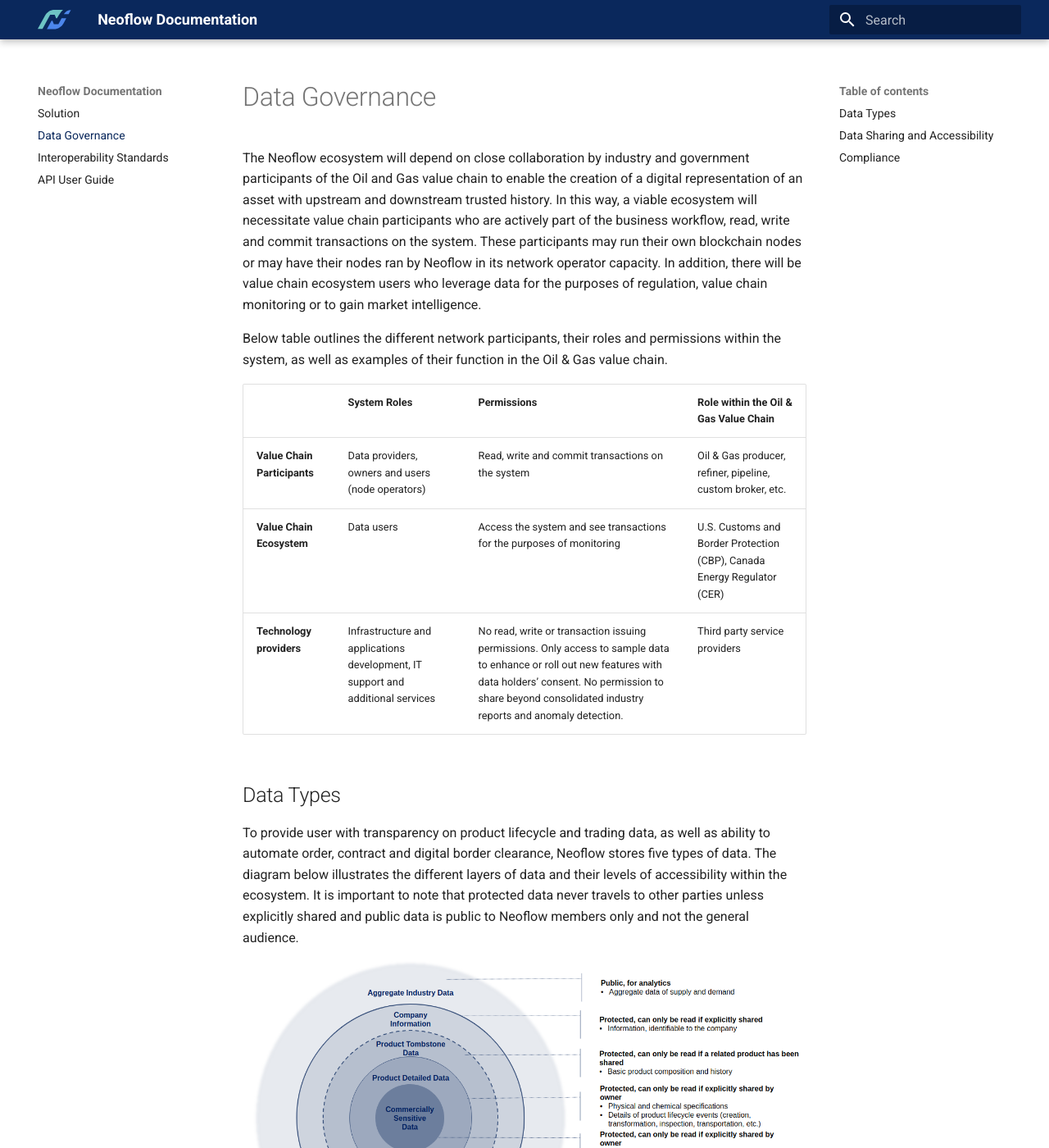
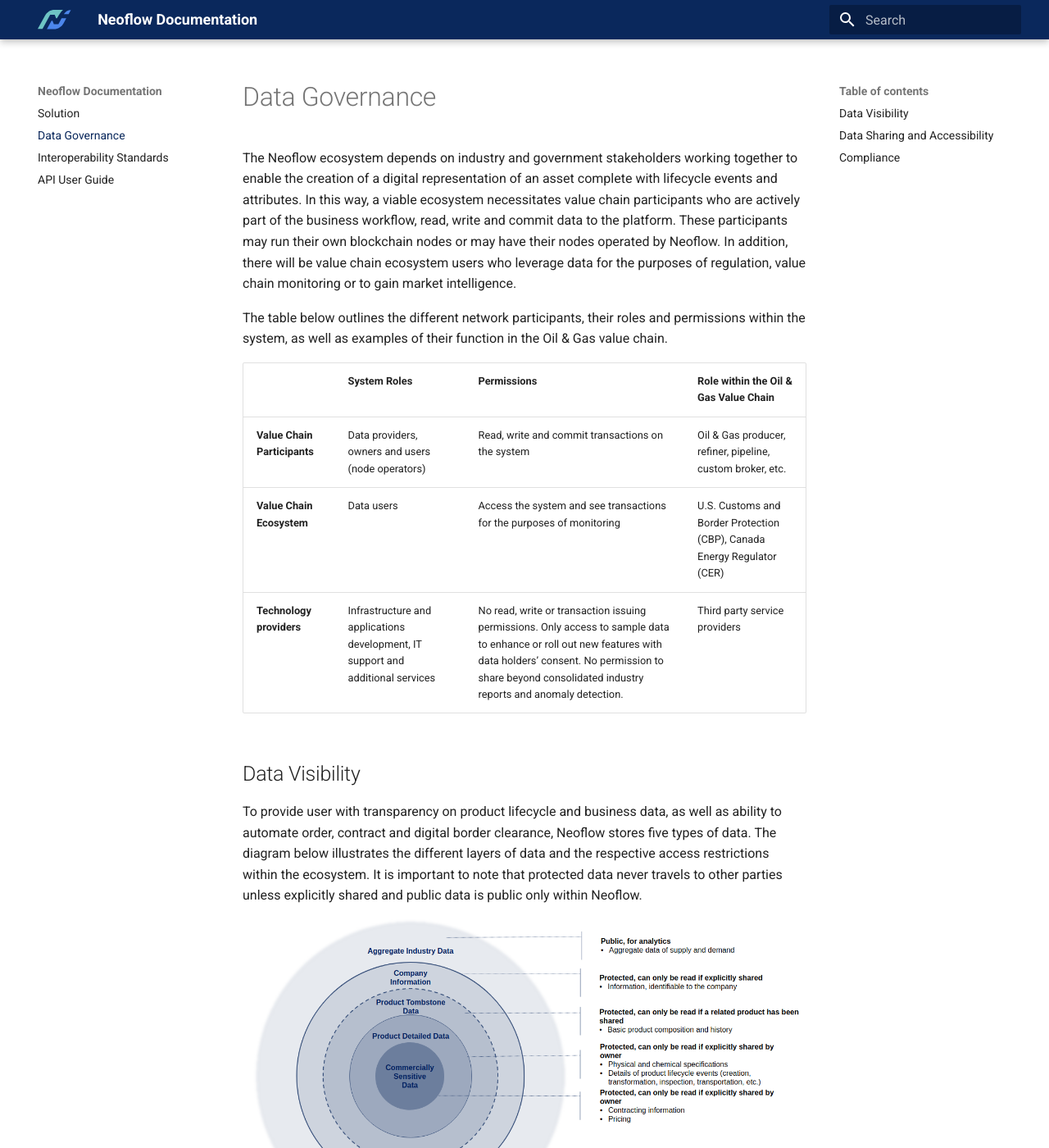
Before and after one commit to armen-mavennet/neoflow-docs-1, an MkDocs documentation site: the page built from docs/data-governance.md, in a window 1280 px wide and 1400 px high. Shown: the whole window at 82% size. Built offline with MkDocs 1.6.1 and Material for MkDocs 9.7.7, drawn with Linux system fonts in a browser that asks for light colours; some of the changed text lies outside the part shown.

Commit message:
data gov update

```diff
--- a/docs/data-governance.md
+++ b/docs/data-governance.md
@@ -1,8 +1,8 @@
 # Data Governance
 
-The Neoflow ecosystem will depend on close collaboration by industry and government participants of the Oil and Gas value chain to enable the creation of a digital representation of an asset with upstream and downstream trusted history. In this way, a viable ecosystem will necessitate value chain participants who are actively part of the business workflow, read, write and commit transactions on the system. These participants may run their own blockchain nodes or may have their nodes ran by Neoflow in its network operator capacity. In addition, there will be value chain ecosystem users who leverage data for the purposes of regulation, value chain monitoring or to gain market intelligence.
+The Neoflow ecosystem depends on industry and government stakeholders working together to enable the creation of a digital representation of an asset complete with lifecycle events and attributes. In this way, a viable ecosystem necessitates value chain participants who are actively part of the business workflow, read, write and commit data to the platform. These participants may run their own blockchain nodes or may have their nodes operated by Neoflow. In addition, there will be value chain ecosystem users who leverage data for the purposes of regulation, value chain monitoring or to gain market intelligence.
 
-Below table outlines the different network participants, their roles and permissions within the system, as well as examples of their function in the Oil & Gas value chain.
+The table below outlines the different network participants, their roles and permissions within the system, as well as examples of their function in the Oil & Gas value chain.
 
 | | System Roles | Permissions | Role within the Oil & Gas Value Chain |
 | - | - | - | - |
@@ -10,9 +10,9 @@
 | **Value Chain Ecosystem** | Data users | Access the system and see transactions for the purposes of monitoring | U.S. Customs and Border Protection (CBP), Canada Energy Regulator (CER) |
 | **Technology providers** | Infrastructure and applications development, IT support and additional services | No read, write or transaction issuing permissions. Only access to sample data to enhance or roll out new features with data holders’ consent. No permission to share beyond consolidated industry reports and anomaly detection. | Third party service providers |
 
-## Data Types
+## Data Visibility
 
-To provide user with transparency on product lifecycle and trading data, as well as ability to automate order, contract and digital border clearance, Neoflow stores five types of data. The diagram below illustrates the different layers of data and their levels of accessibility within the ecosystem. It is important to note that protected data never travels to other parties unless explicitly shared and public data is public to Neoflow members only and not the general audience.
+To provide user with transparency on product lifecycle and business data, as well as ability to automate order, contract and digital border clearance, Neoflow stores five types of data. The diagram below illustrates the different layers of data and the respective access restrictions within the ecosystem. It is important to note that protected data never travels to other parties unless explicitly shared and public data is public only within Neoflow.
 
 ![Data Layers](images/DataLayers.png)
 
```
Also changed, not shown: other parts of docs/data-governance.md (+1 -1 lines).
